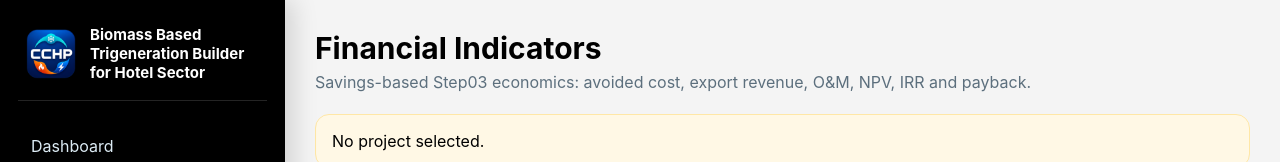
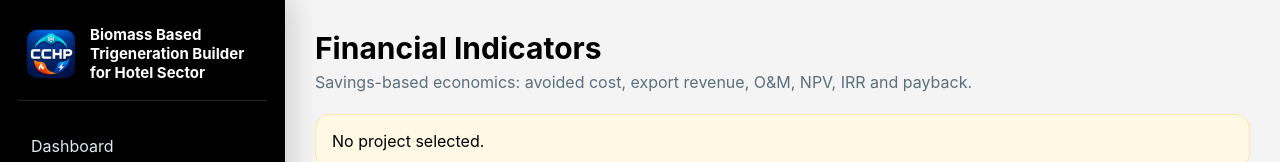
Before and after one commit to mahendrakrishan498-rgb/trigen-cchp, a React (Vite) app in the folder frontend/: page /financial in a window 1280 px wide. Shown: the top 162 px of the page. Built offline with nearby package versions, Linux system fonts and the light colour scheme; no server answers; sample sign-in values are in the browser's storage.

Commit message:
Update financial report labels

```diff
--- a/frontend/src/pages/Financial.jsx
+++ b/frontend/src/pages/Financial.jsx
@@ -8,7 +8,7 @@ export default function Financial() {
   const { projectId, project, loadProject, result } = useProject();
   useEffect(() => { if (projectId && !project) loadProject(projectId).catch(() => {}); }, [projectId]);
   return <>
-    <PageHeader title="Financial Indicators" subtitle="Savings-based Step03 economics: avoided cost, export revenue, O&M, NPV, IRR and payback." />
+    <PageHeader title="Financial Indicators" subtitle="Savings-based economics: avoided cost, export revenue, O&M, NPV, IRR and payback." />
     {!result && <div className="notice">No project selected.</div>}
     {result && <><div className="grid cards"><MetricCard label="Year-1 net savings" value={moneyShort(result.financial.year1_net_project_savings_lkr_y)} unit="/y" /><MetricCard label="Simple payback" value={result.financial.simple_payback_years} unit="years" /><MetricCard label="NPV" value={moneyShort(result.financial.npv_lkr)} unit="" /><MetricCard label="IRR" value={`${percentValue(result.financial.irr_percent)}%`} unit="" /><MetricCard label="Profitability index" value={result.financial.profitability_index} unit="ratio" /><MetricCard label="Life-cycle savings" value={moneyShort(result.financial.annual_life_cycle_savings_lkr_y)} unit="/y" /></div><section className="panel"><h3>Financial calculation table</h3><ResultTable data={result.financial} /></section></>}
   </>;
```
Also changed, not shown: 1 other file (tests, documents, lock files or other folders).
